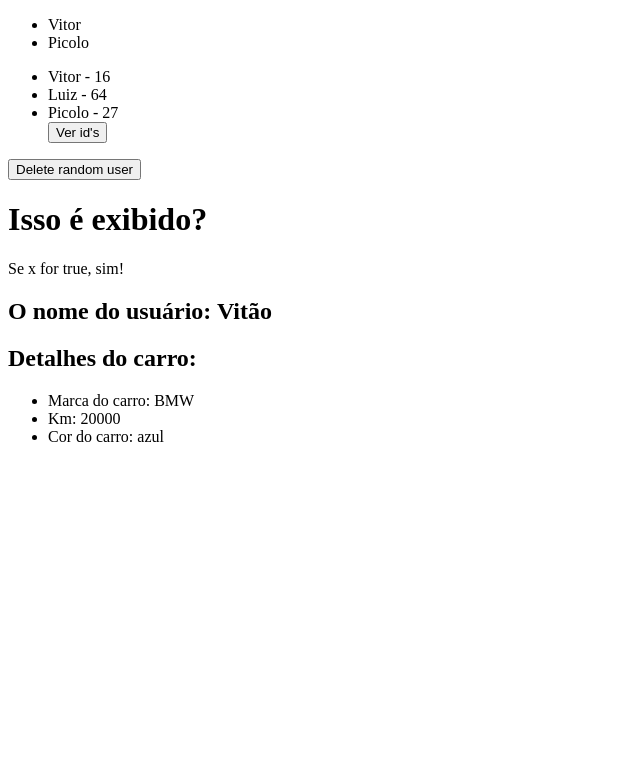
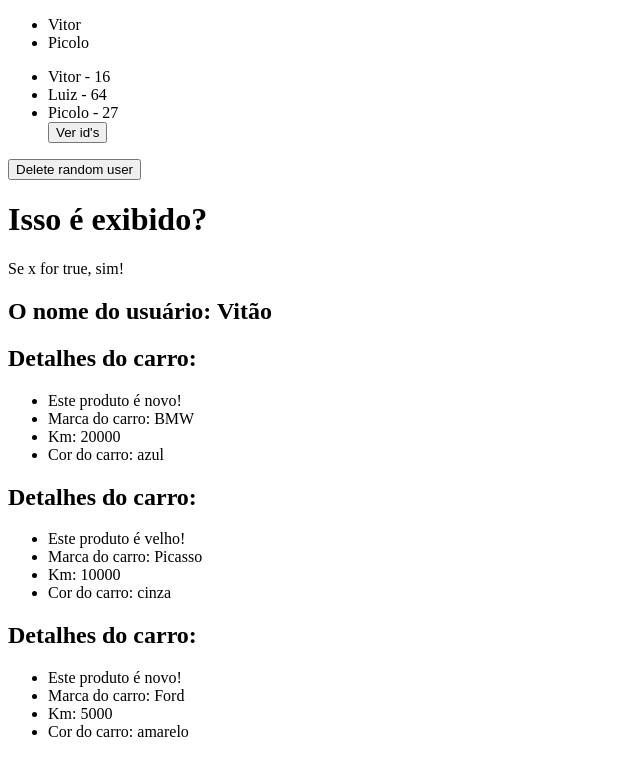
Before and after one commit to VitorCruz78/react, a Next.js app in the folder react-js/: page / in a window 1280 px wide. Shown: the top 776 px of the page, without its empty margins (0-640 px from the left). Built offline with nearby package versions, Linux system fonts and the light colour scheme.

Commit message:
reuse of components

```diff
--- a/react-js/src/components/CarDetails.js
+++ b/react-js/src/components/CarDetails.js
@@ -1,10 +1,13 @@
 import React from "react";
 
-export default function CarDetails({ brand, km, color }) {
+export default function CarDetails({ brand, km, color, newCar }) {
     return (
         <div>
             <h2>Detalhes do carro:</h2>
             <ul>
+                {
+                    newCar ? <li>Este produto é novo!</li> : <li>Este produto é velho!</li>
+                }
                 <li>Marca do carro: {brand}</li>
                 <li>Km: {km}</li>
                 <li>Cor do carro: {color}</li>
--- a/react-js/src/pages/index.js
+++ b/react-js/src/pages/index.js
@@ -11,7 +11,10 @@ export default function Home() {
       {/*props*/}
       <ShowUserName name="Vitão" />
       {/*destructuring*/}
-      <CarDetails brand="BMW" km={20000} color="azul" />
+      <CarDetails brand="BMW" km={20000} color="azul" newCar={true} />
+      {/*reaproveitamento de componentes*/}
+      <CarDetails brand="Picasso" km={10000} color="cinza" newCar={false} />
+      <CarDetails brand="Ford" km={5000} color="amarelo" newCar={true} />
     </>
   )
 }
```
